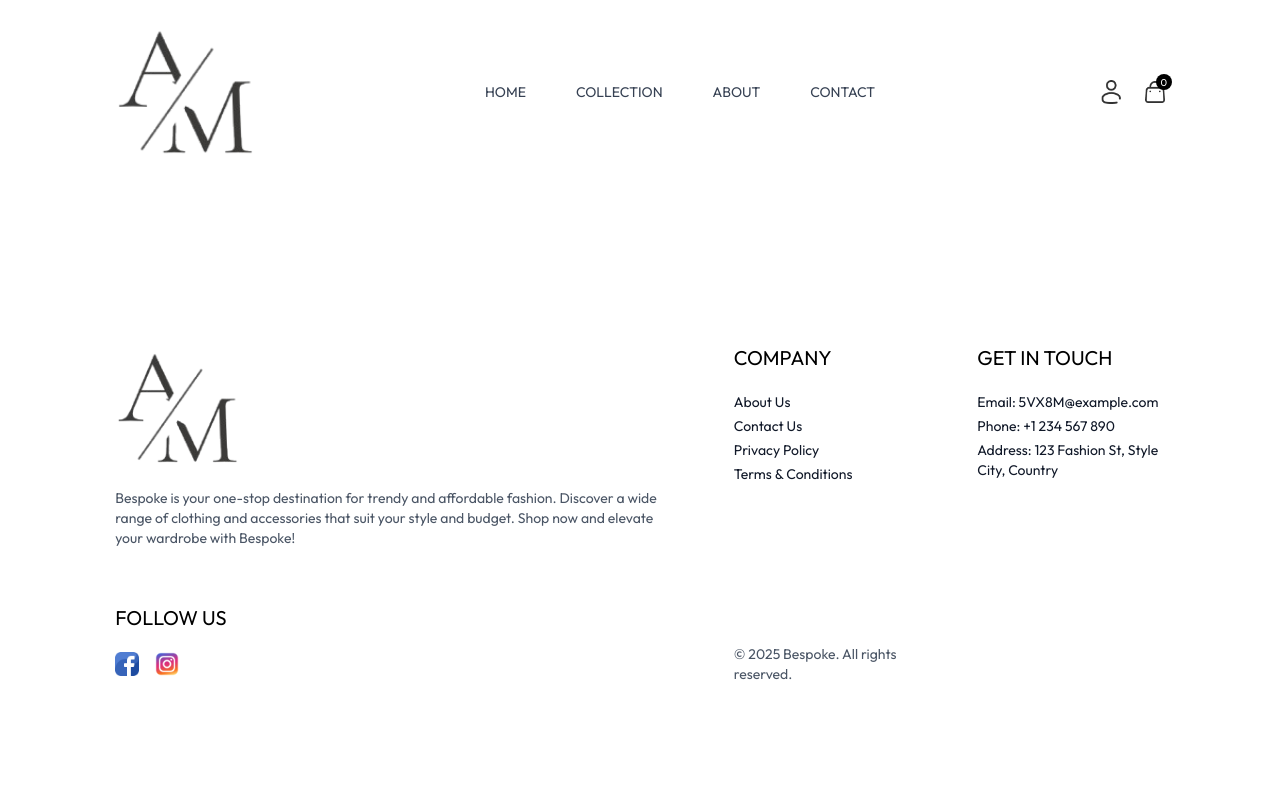
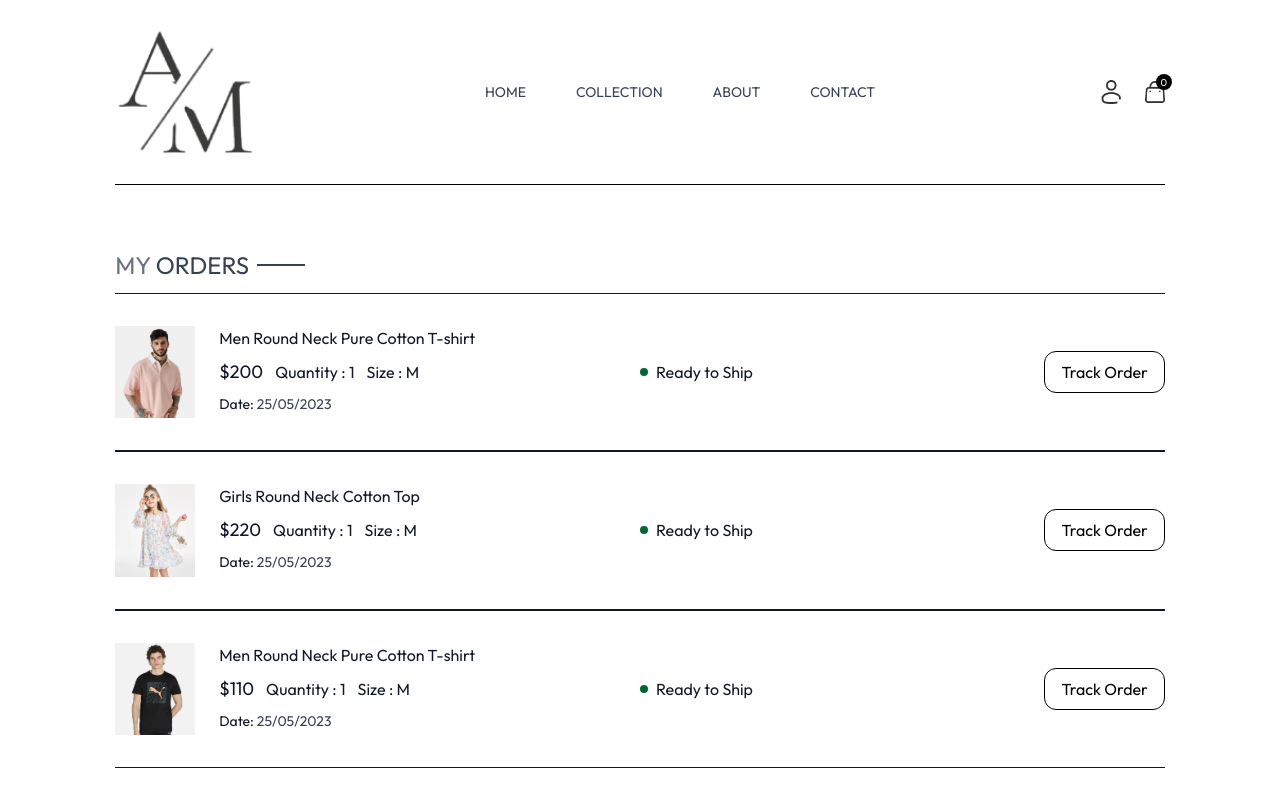
Before and after one commit to MuntasirAraf14/Bespoke, a React (Vite) app in the folder frontend/: page /order in a window 1280 px wide. Shown: the top 800 px of the page. Built offline with nearby package versions, Linux system fonts and the light colour scheme.

Commit message:
Completed Order page

```diff
--- a/frontend/src/App.jsx
+++ b/frontend/src/App.jsx
@@ -8,7 +8,7 @@ import Product from './pages/Product'
 import Cart from './pages/Cart'
 import Login from './pages/Login'
 import PlaceOrder from './pages/PlaceOrder'
-import Orders from './pages/Orders'
+import Order from './pages/Order'
 import Navbar from './components/Navbar'
 import Footer from './components/Footer'
 import SearchBar from './components/SearchBar'
@@ -33,7 +33,8 @@ const App = () => {
         <Route path='/cart' element={<Cart/>} />
         <Route path='/login' element={<Login/>} />
         <Route path='/place-order' element={<PlaceOrder/>} />
-        <Route path='/orders' element={<Orders/>} />
+        <Route path='/order' element={<Order/>} />
+
       </Routes>
       <Footer />
     </div>
--- /dev/null
+++ b/frontend/src/pages/Order.jsx
@@ -0,0 +1,48 @@
+import React from 'react'
+import { useContext } from 'react'
+import { ShopContext } from '../context/ShopContext'
+import Title from '../components/Title'
+
+
+const Order = () => {
+
+  const {products, currency} = useContext(ShopContext);
+
+  return (
+    <div className='border-t pt-16'>
+      <div className='text-2xl'>
+          <Title text1={'MY'} text2={'ORDERS'} />
+      </div>
+      <div>
+          {
+            products.slice(1, 4).map((item, index) => (
+              <div key={index} className='border-t border-b py-8 text-gray-900 flex flex-col md:flex-row md:items-center md:justify-between gap-4'>
+                <div className='flex items-start gap-6 text-sm'>
+                        <img className='w-16 sm:w-20' src={item.image[0]} alt='' />
+                        <div>
+                            <p className='font-medium sm:text-base'>{item.name}</p>
+                            <div className='flex items-center gap-3 mt-2 text-base text-gray-900'>
+                                <p className='text-lg'>{currency}{item.price}</p>
+                                <p>Quantity : 1</p>
+                                <p>Size : M</p>
+                            </div>
+                            <p className='mt-2'>Date: <span className='text-gray-700'>25/05/2023</span></p>
+                        </div>
+                  </div>
+                <div className='md:w-1/2 flex justify-between'>
+                    <div className='flex items-center gap-2'>
+                        <p className='min-w-2 h-2 rounded-full bg-green-800'></p>
+                        <p className='text-sm md:text-base'>Ready to Ship</p>
+                    </div>
+                    <button className='py-2 px-4 rounded-xl border text-sm md:text-base font-medium text-black'>Track Order</button>
+
+                </div>
+              </div>
+            ))
+          }
+      </div>
+    </div>
+  )
+}
+
+export default Order
--- a/frontend/src/pages/Orders.jsx
+++ /dev/null
@@ -1,9 +0,0 @@
-import React from 'react'
-
-const Orders = () => {
-  return (
-    <div>Orders</div>
-  )
-}
-
-export default Orders
--- a/frontend/src/pages/PlaceOrder.jsx
+++ b/frontend/src/pages/PlaceOrder.jsx
@@ -5,6 +5,7 @@ import { ShopContext } from "../context/ShopContext";
 import { useNavigate } from "react-router-dom";
 import Title from "../components/Title";
 import { assets } from "../assets/assets"; // Ensure assets are imported
+
 
 const PlaceOrder = () => {
   const { getCartCount, getSubtotal, getTotal, currency, delivery_fee } =
@@ -291,7 +292,7 @@ const PlaceOrder = () => {
             </div>
             {/* --- END MODIFIED PAYMENT SECTION --- */}
 
-            <button
+            <button onClick={()=>navigate('/order')}
               type="submit"
               className="mt-8 w-full bg-black text-white px-6 py-3 rounded-lg font-semibold hover:bg-gray-800 transition-colors"
             >
```
